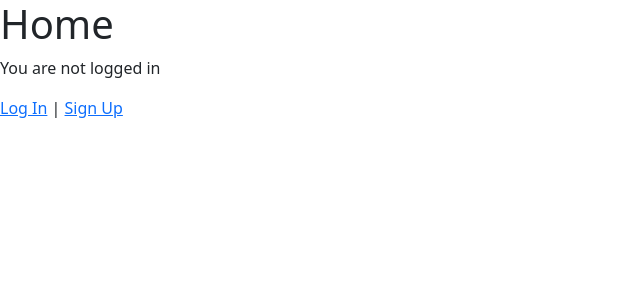
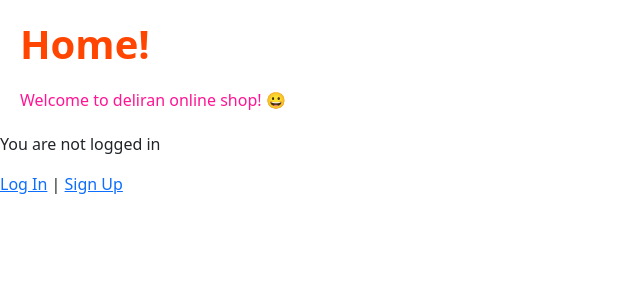
Before and after one commit to delaramghaemmaghami/Maktab_Final_Project, a Django app: page / in a window 1280 px wide. Shown: the top 300 px of the page, without its empty margins (0-640 px from the left). Run offline with Django 3.2, Linux system fonts and the light colour scheme.

Commit message:
fixing some issues

```diff
--- a/SRC/templates/home.html
+++ b/SRC/templates/home.html
@@ -5,7 +5,8 @@
 {% endblock title %}
 
 {% block content %}
-    <h1>Home</h1>
+    <h1 style="color: orangered; font-weight: bold; margin: 20px">Home!</h1>
+    <p style="color: deeppink; margin: 20px">Welcome to deliran online shop! &#128512;</p>
     {% if user.is_authenticated %}
         Hi {{ user.username }}!
         <p><a href="{% url 'account_logout' %}">Log Out</a></p>
```
